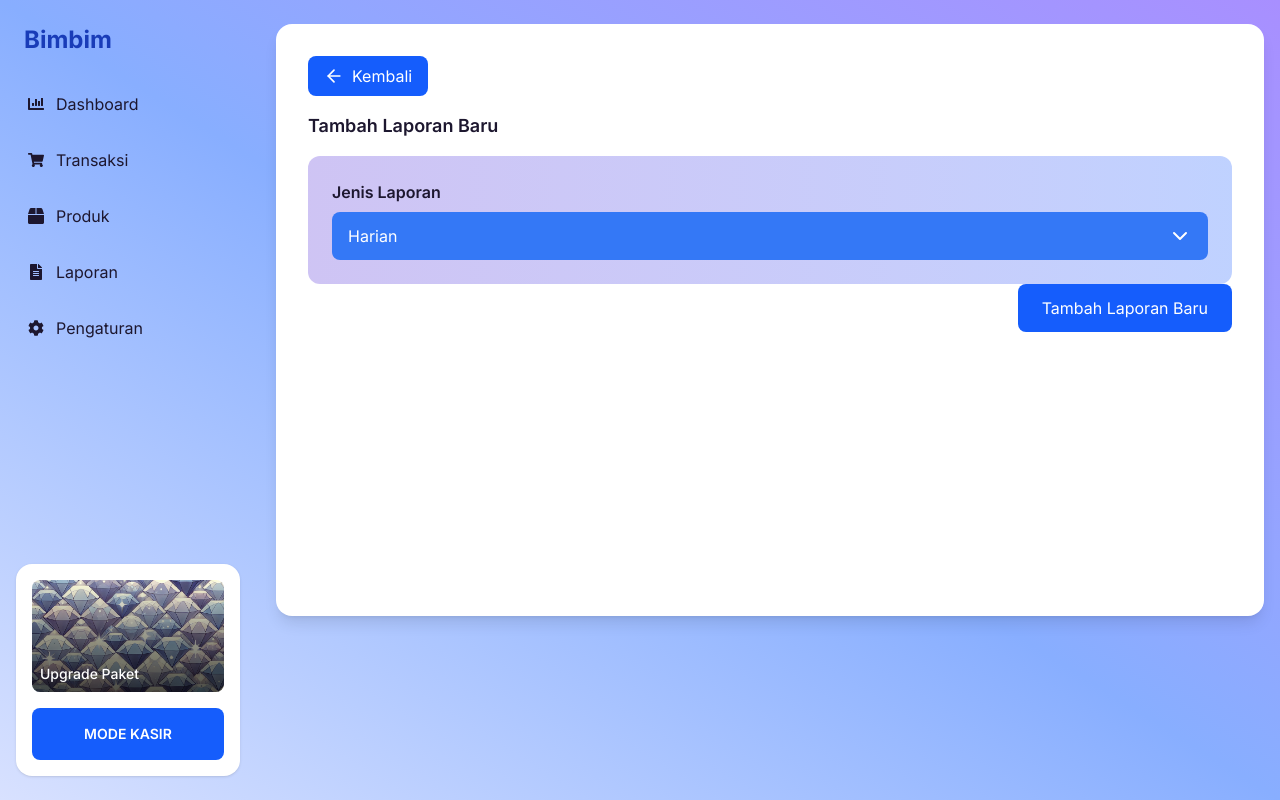
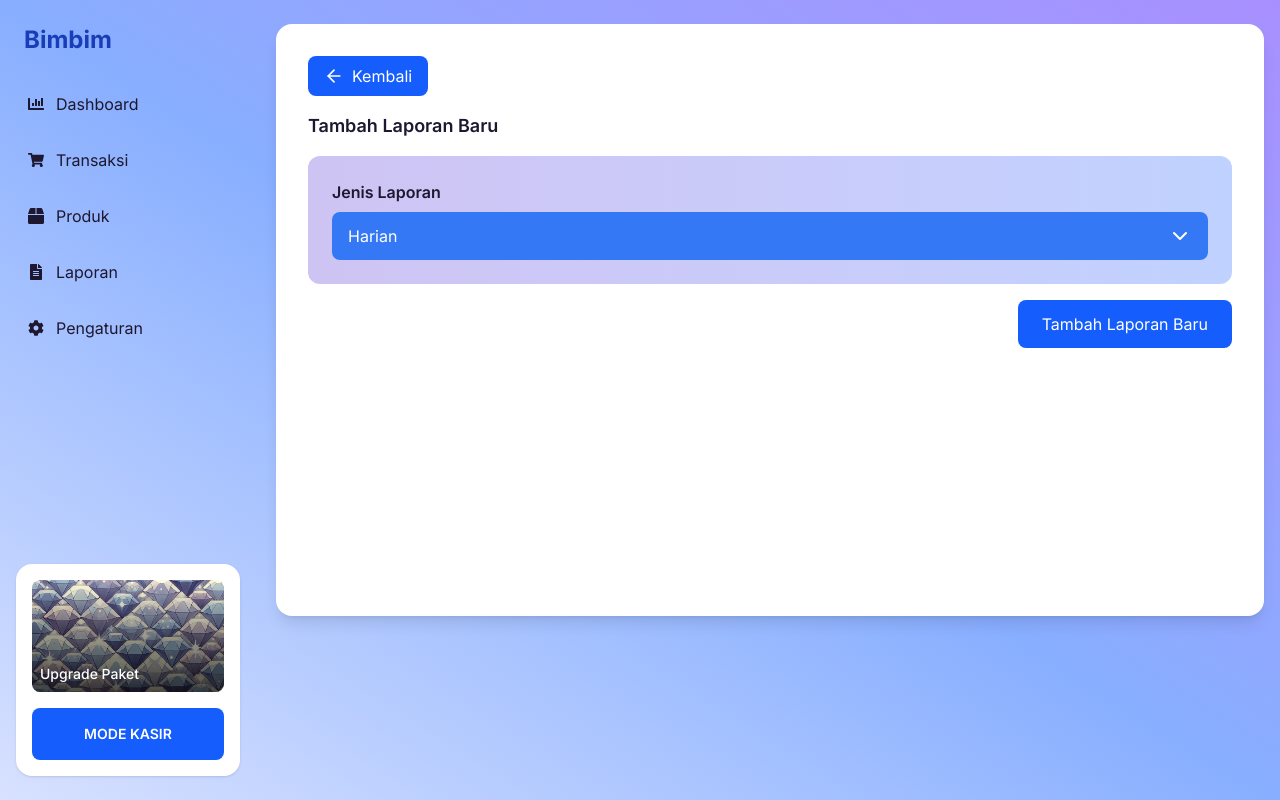
Before and after one commit to farhanangga/bimbim, a Next.js app: page /dashboard/laporan/tambahLaporan in a window 1280 px wide. Built offline with nearby package versions, Linux system fonts and the light colour scheme.

Commit message:
adjusments

```diff
--- a/src/app/dashboard/laporan/tambahLaporan/page.tsx
+++ b/src/app/dashboard/laporan/tambahLaporan/page.tsx
@@ -90,7 +90,7 @@ export default function TambahProdukPage() {
           </div>
 
           {/* Tombol Submit*/}
-          <div className="hidden lg:flex justify-end">
+          <div className="hidden lg:flex justify-end mt-4">
             <button className="bg-blue-600 hover:bg-blue-700 text-white px-6 py-3 rounded-lg">
              Tambah Laporan Baru
              </button>
```
